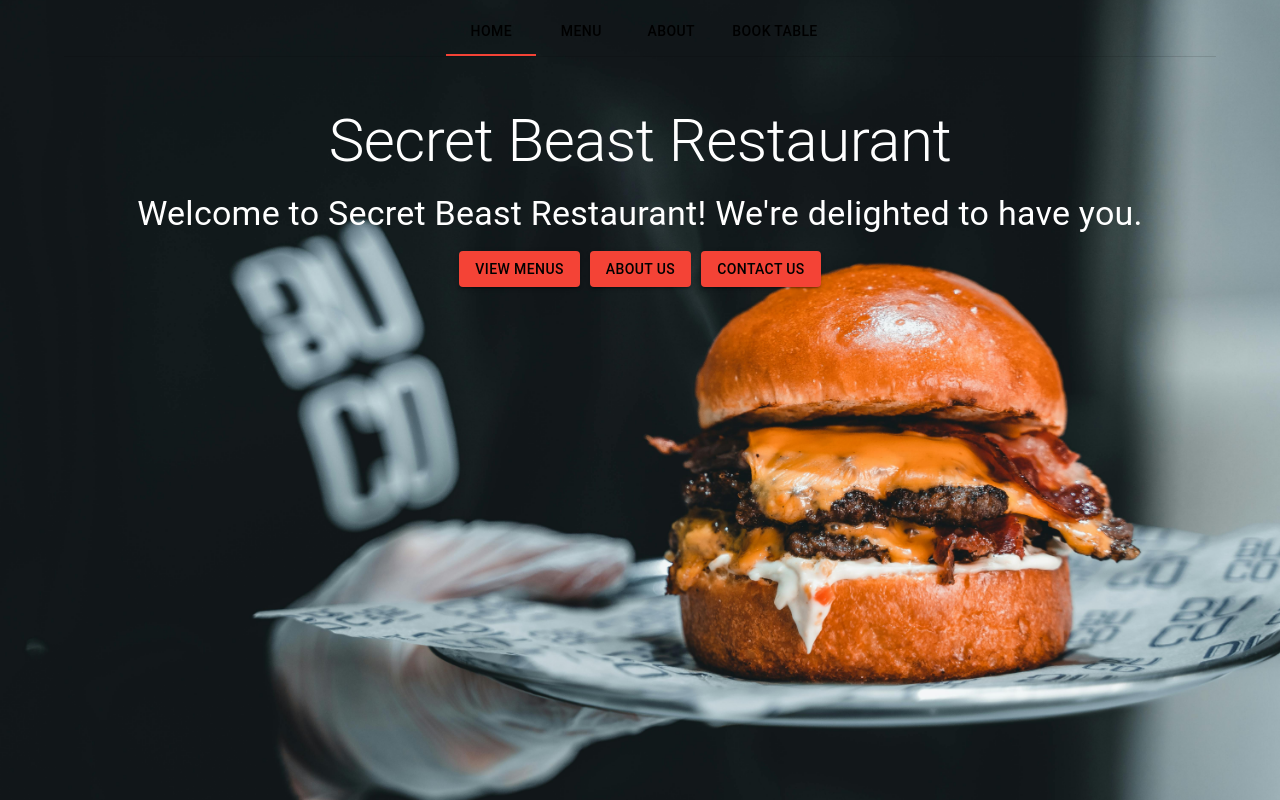
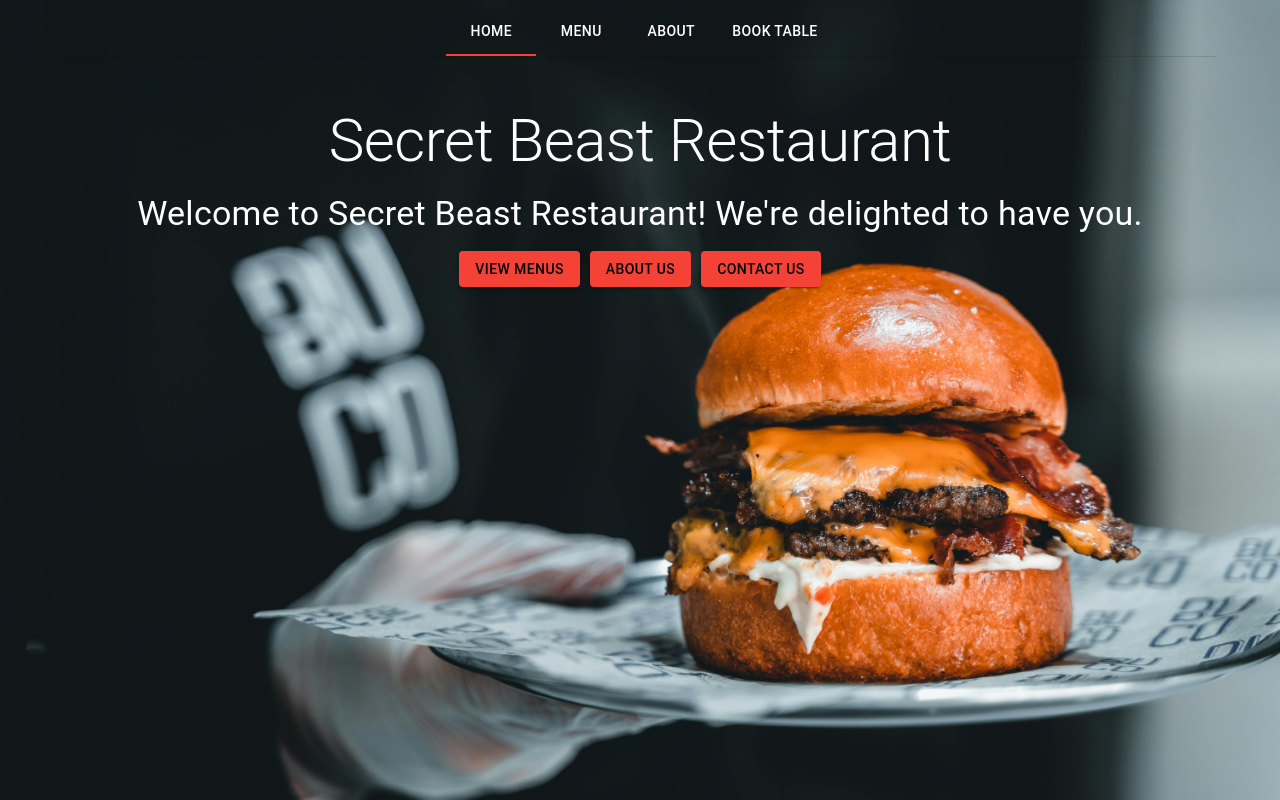
Before and after one commit to htipu/pcrestaurant, a React (Create React App) app: page / in a window 1280 px wide. Built offline with nearby package versions, Linux system fonts and the light colour scheme.

Commit message:
fixed navbar text color

```diff
--- a/src/Menus.js
+++ b/src/Menus.js
@@ -20,7 +20,7 @@ const Menu = () => {
 
     return (
         <div style={{ marginBottom: 20 }}>
-        <Typography variant="h4" sx={{ marginBottom: 2 }}>
+        <Typography variant="h4" sx={{ marginBottom: 2}}>
           {category}
         </Typography>
         <Divider sx={{ marginBottom: 2 }} />
@@ -37,7 +37,7 @@ const Menu = () => {
                   alt={item.name}
                 />
                 <CardContent>
-                  <Typography variant="h6">{item.name}</Typography>
+                  <Typography variant="h6"> {item.name} </Typography>
                   <Typography variant="body2" color="text.secondary">
                     {item.description}
                   </Typography>
--- a/src/Tabs.js
+++ b/src/Tabs.js
@@ -60,10 +60,10 @@ export default function BasicTabs() {
         textColor="secondary.light"
         indicatorColor="secondary"
         >
-          <Tab label='Home' to='/' component={Link} {...a11yProps(0)} />
-          <Tab label="Menu" to='/menus' component={Link}{...a11yProps(1)}/>
-          <Tab label="About" to='/about' component={Link} {...a11yProps(2)}/>
-          <Tab label="Book Table" to='/reservation' component={Link} {...a11yProps(3)}/>
+          <Tab label='Home' to='/' component={Link} {...a11yProps(0)} sx={{color: "white"}}/>
+          <Tab label="Menu" to='/menus' component={Link}{...a11yProps(1)} sx={{color: "white"}}/>
+          <Tab label="About" to='/about' component={Link} {...a11yProps(2)}sx={{color: "white"}}/>
+          <Tab label="Book Table" to='/reservation' component={Link} {...a11yProps(3)}sx={{color: "white"}}/>
         </Tabs>
       </Box>
       <CustomTabPanel value={value} index={0}>
```
